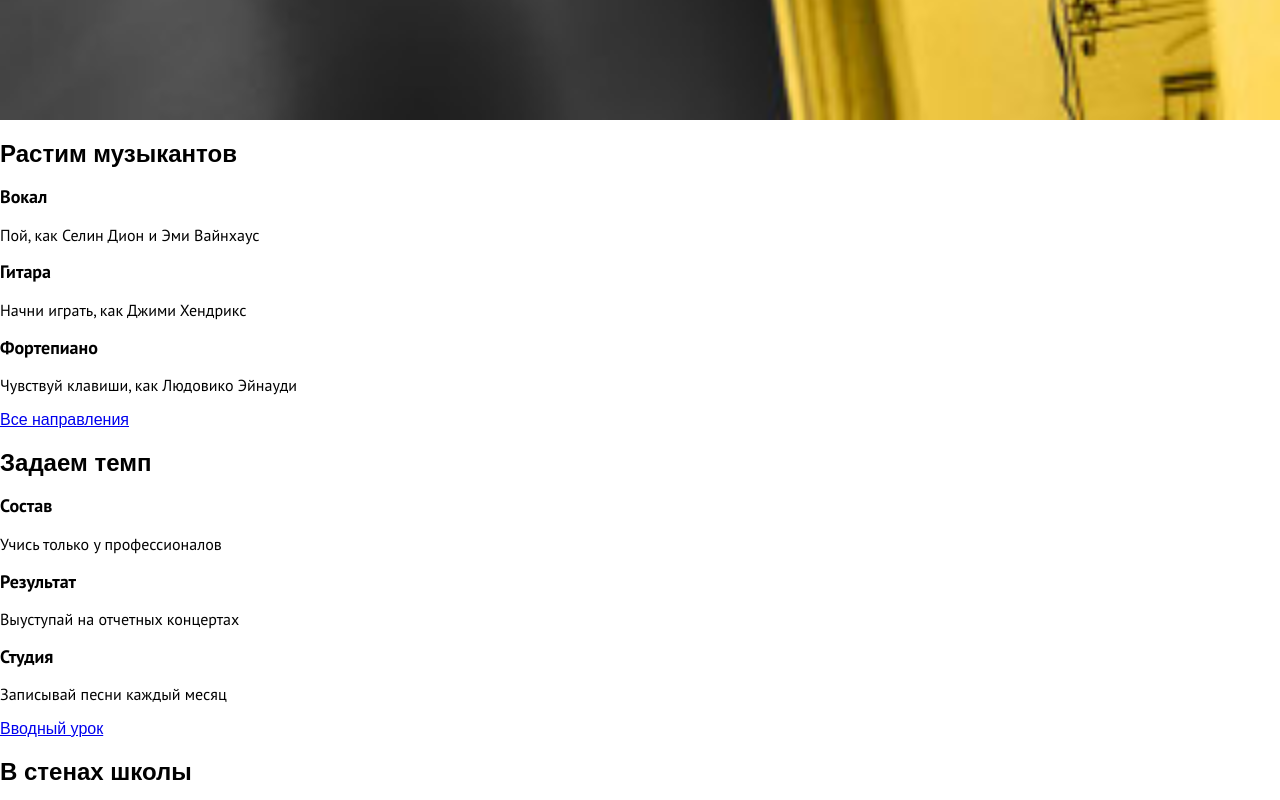
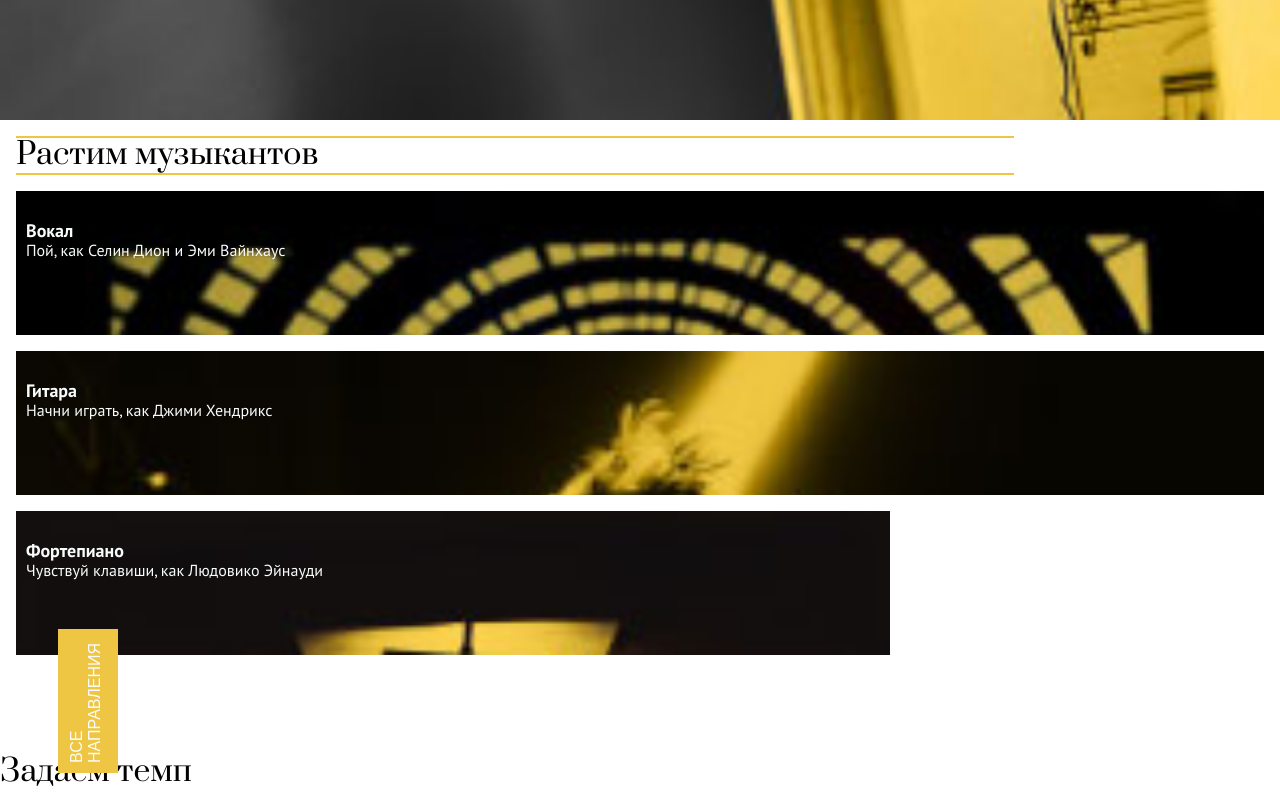
Before and after one commit to MoisKsena/Diez, a plain HTML site: page index.html in a window 1280 px wide. Shown: the part 680-1480 px from the top of the page. Drawn offline with Linux system fonts and the light colour scheme.

Commit message:
section - grow-music

```diff
--- a/index.html
+++ b/index.html
@@ -40,19 +40,19 @@
 					<div class="grow-music__title-wrap">
 						<h2 class="grow-music__title">Растим музыкантов</h2>
 					</div>
-					<article class="grow-music__item">
+					<article class="grow-music__item-vocal">
 						<h3 class="item-header">Вокал</h3>
 						<p class="item-description">Пой, как Селин Дион и Эми Вайнхаус</p>
 					</article>
-					<article class="grow-music__item">
+					<article class="grow-music__item-gitara">
 						<h3 class="item-header">Гитара</h3>
 						<p class="item-description">Начни играть, как Джими Хендрикс</p>
 					</article>
-					<article class="grow-music__item">
+					<article class="grow-music__item-piano">
 						<h3 class="item-header">Фортепиано</h3>
 						<p class="item-description">Чувствуй клавиши, как Людовико Эйнауди</p>
 					</article>
-					<div class="grow-music__item">
+					<div class="grow-music__item-button">
 						<a href="#" class="grow__button">Все направления</a>
 					</div>
 				</section>
--- a/style/style.css
+++ b/style/style.css
@@ -35,6 +35,12 @@ body {
 h1 {
     font-family: Prata;
     font-size: 32px;
+    font-weight: 400;
+}
+
+h2 {
+    font-family: Prata;
+    font-size: 30px;
     font-weight: 400;
 }
 
@@ -129,7 +135,6 @@ p {
 .promo__content {
     padding-left: 16px;
     margin: 0;
-
 }
 
 .promo__title {
@@ -153,8 +158,6 @@ p {
 
 .fist-lesson__button {
     text-decoration: none;
-    border: 0;
-    text-align: center;
 }
 
 .fist-lesson-text {
@@ -165,18 +168,76 @@ p {
 }
 
 .grow-music {
-
+    margin: 0;
+    padding: 0 16px;
 }
 
-.grow-music__content {
-
-    margin-top: 25px;
+.grow-music__title {
+    width: 80%;
+    margin: 16px 0;
+    border-top: solid 2px #eec643;
+    border-bottom: solid 2px #eec643;
 }
 
-.vocal {
+.grow-music__item-vocal {
+    height: 144px;
+    margin-bottom: 16px;
+    padding: 0;
     background-image: url(../images/directions_card_img_2.jpg);
     background-repeat: no-repeat;
-    background-size: 100%;
+    background-size: cover;
+}
+
+.item-header,
+.item-description {
+    margin: 0;
+    color: #f9fcfc;
+}
+
+.item-header {
+    padding-top: 30px;
+    padding-left: 10px;
+}
+
+.item-description {
+    margin: 0;
+    padding-left: 10px;
+    padding-right: 50px;
+}
+
+.grow-music__item-gitara {
+    height: 144px;
+    margin-bottom: 16px;
+    padding: 0;
+    background-image: url(../images/directions_card_img_1.jpg);
+    background-repeat: no-repeat;
+    background-size: cover;
+}
+
+.grow-music__item-piano{
+    width: 70%;
+    height: 144px;
+    margin-bottom: 16px;
+    padding: 0;
+    background-image: url(../images/directions_card_img_3.jpg);
+    background-repeat: no-repeat;
+    background-size: cover;
+}
+
+.grow-music__item-button {
+    width: 20%;
+    transform: rotate(-90deg);
+    width: 144px;
+    height: 60px;
+    margin: 0;
+    padding: 10px;
+    background-color: #eec643;
+}
+
+.grow__button {
+    text-decoration: none;
+    text-transform: uppercase;
+    color: #f9fcfc;
 }
 
 @media (min-width: 320px) {
```
